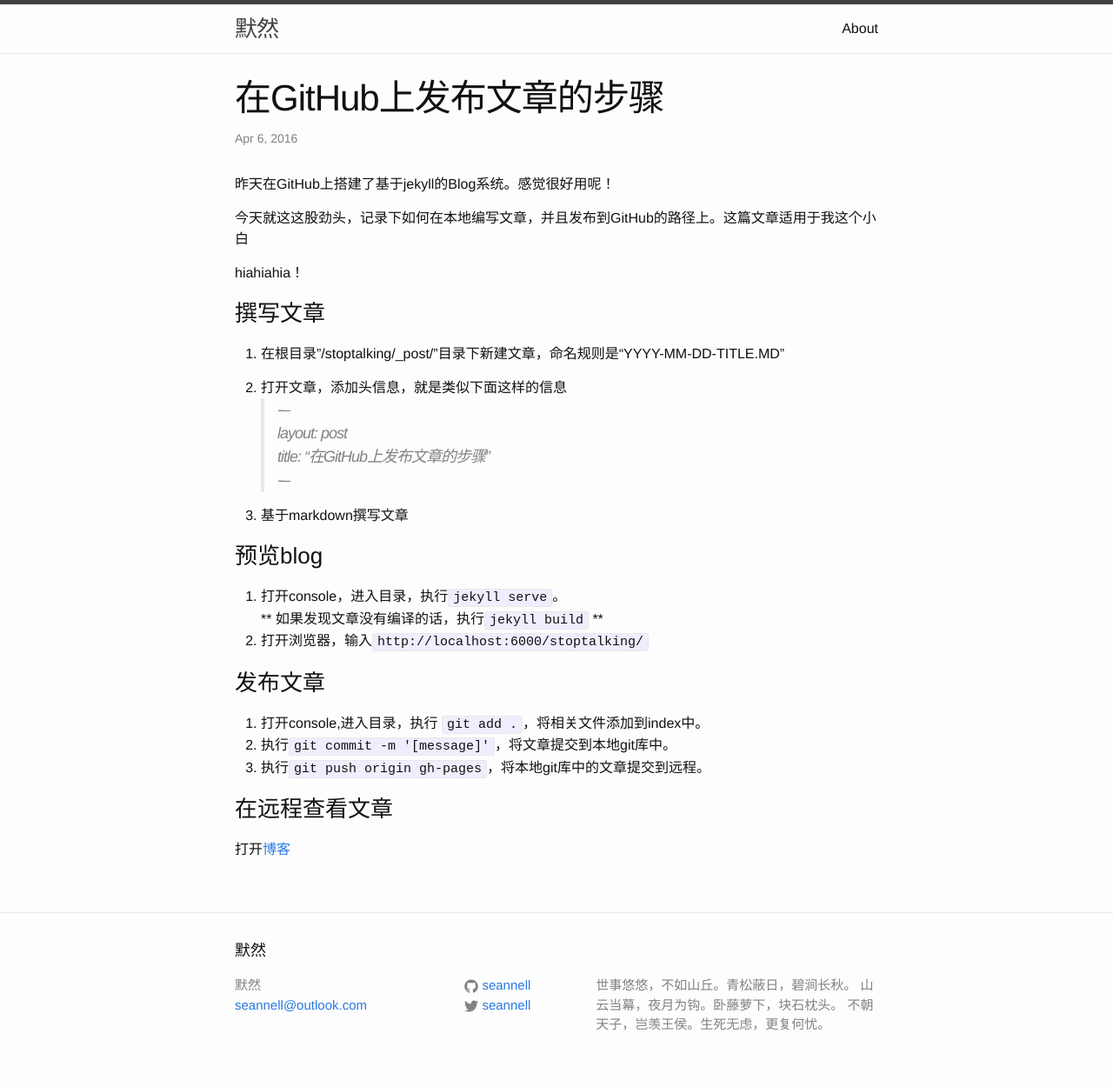
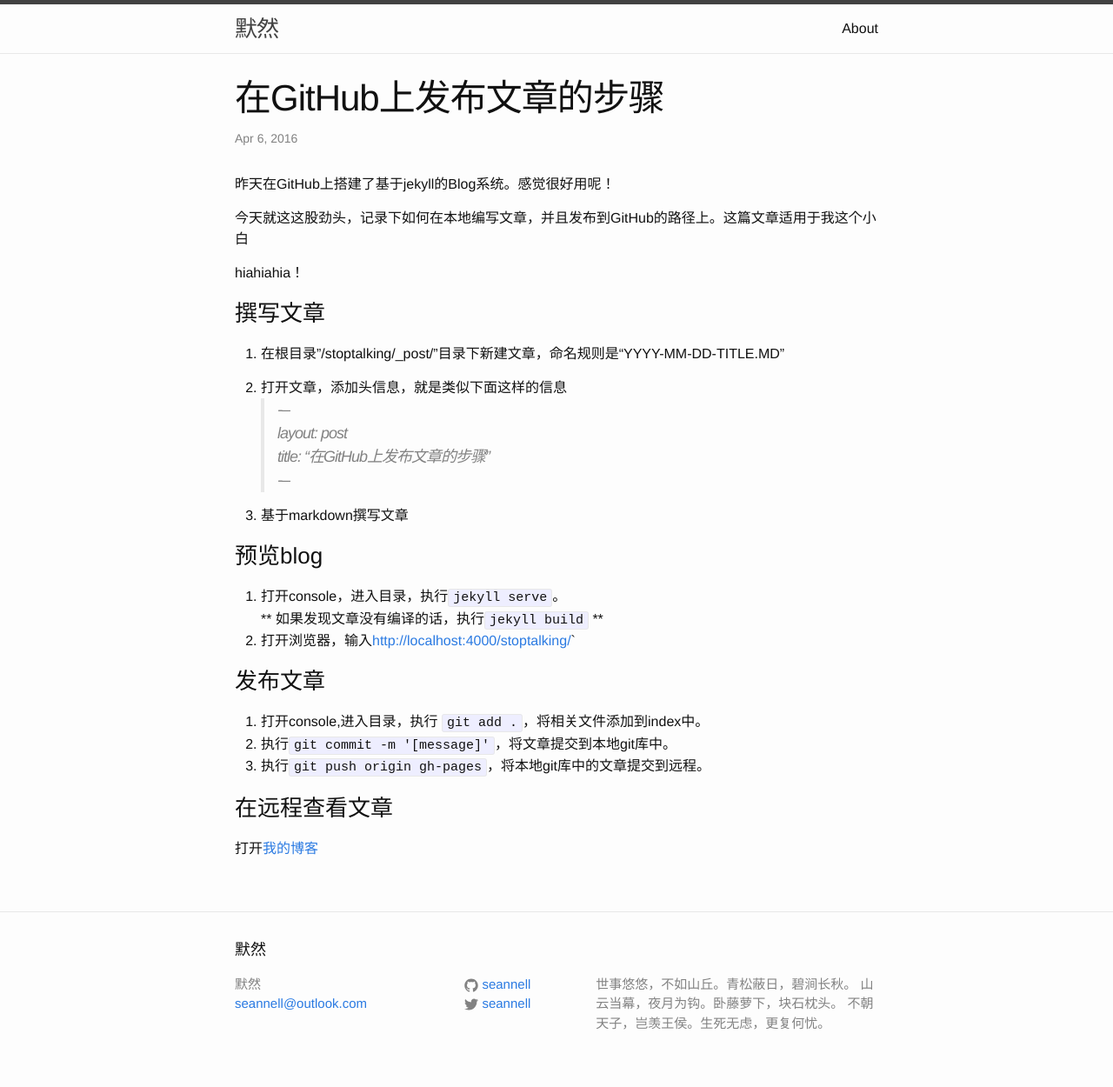
Before and after one commit to seannell/StopTalking, a Jekyll site: the page built from _posts/2016-04-06-在Git上发布文章的步骤.md, in a window 1280 px wide. Shown: the whole page at 87% size. Built offline with Jekyll 4.4.1, drawn with Linux system fonts in a browser that asks for light colours.

Commit message:
修正文章‘如何在github上发布文章’

```diff
--- a/_posts/2016-04-06-在Git上发布文章的步骤.md
+++ b/_posts/2016-04-06-在Git上发布文章的步骤.md
@@ -21,7 +21,7 @@ hiahiahia！
 ### 预览blog
 1. 打开console，进入目录，执行`jekyll serve`。
   ** 如果发现文章没有编译的话，执行`jekyll build` **
-2. 打开浏览器，输入`http://localhost:6000/stoptalking/`
+2. 打开浏览器，输入[http://localhost:4000/stoptalking/](http://localhost:4000/stoptalking/)`
 
 ### 发布文章
 1. 打开console,进入目录，执行  `git add .`，将相关文件添加到index中。
@@ -29,4 +29,4 @@ hiahiahia！
 3. 执行`git push origin gh-pages`，将本地git库中的文章提交到远程。
 
 ### 在远程查看文章
-打开[博客](http://seannell.github.io/stoptalking/)
+打开[我的博客](http://seannell.github.io/stoptalking/)
```
